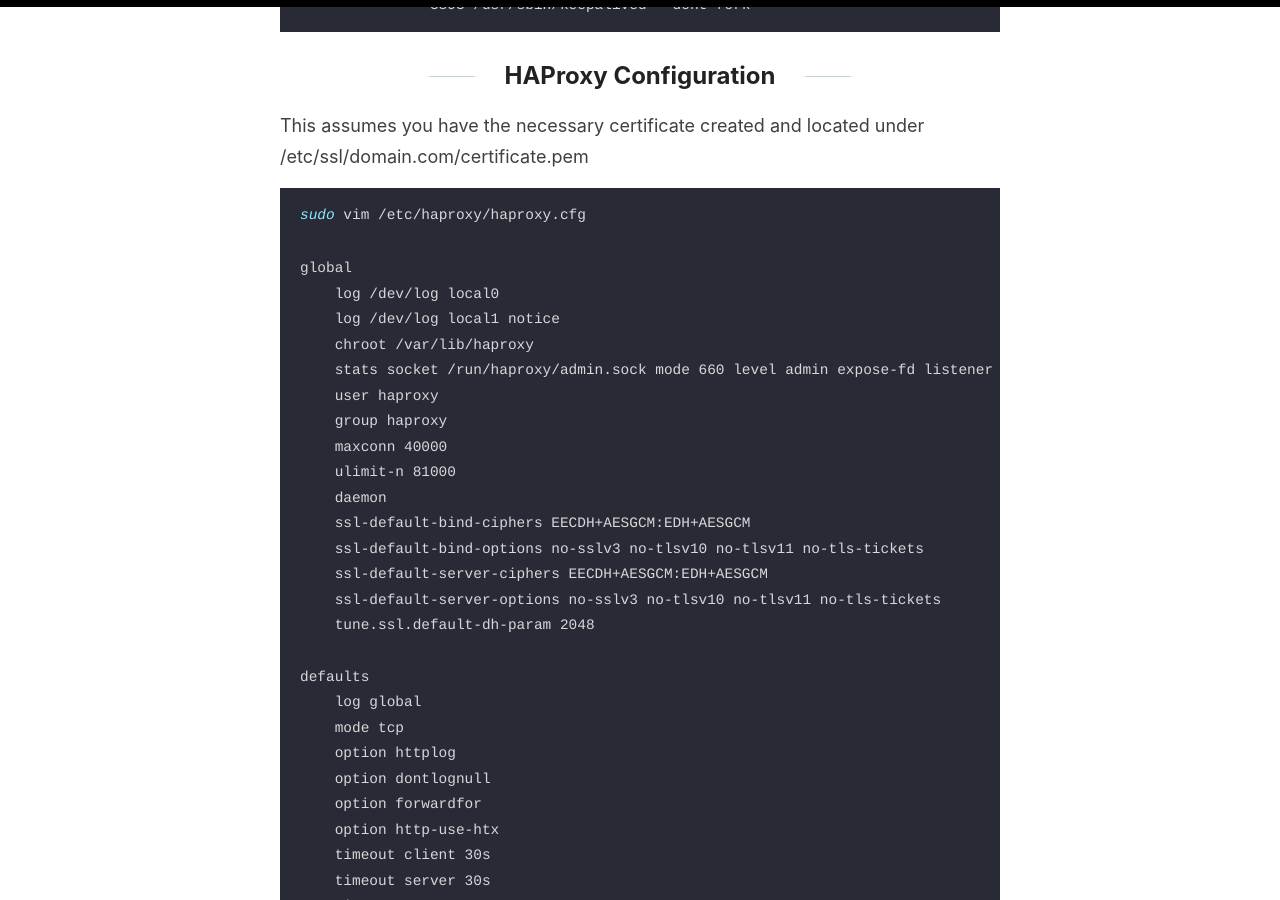
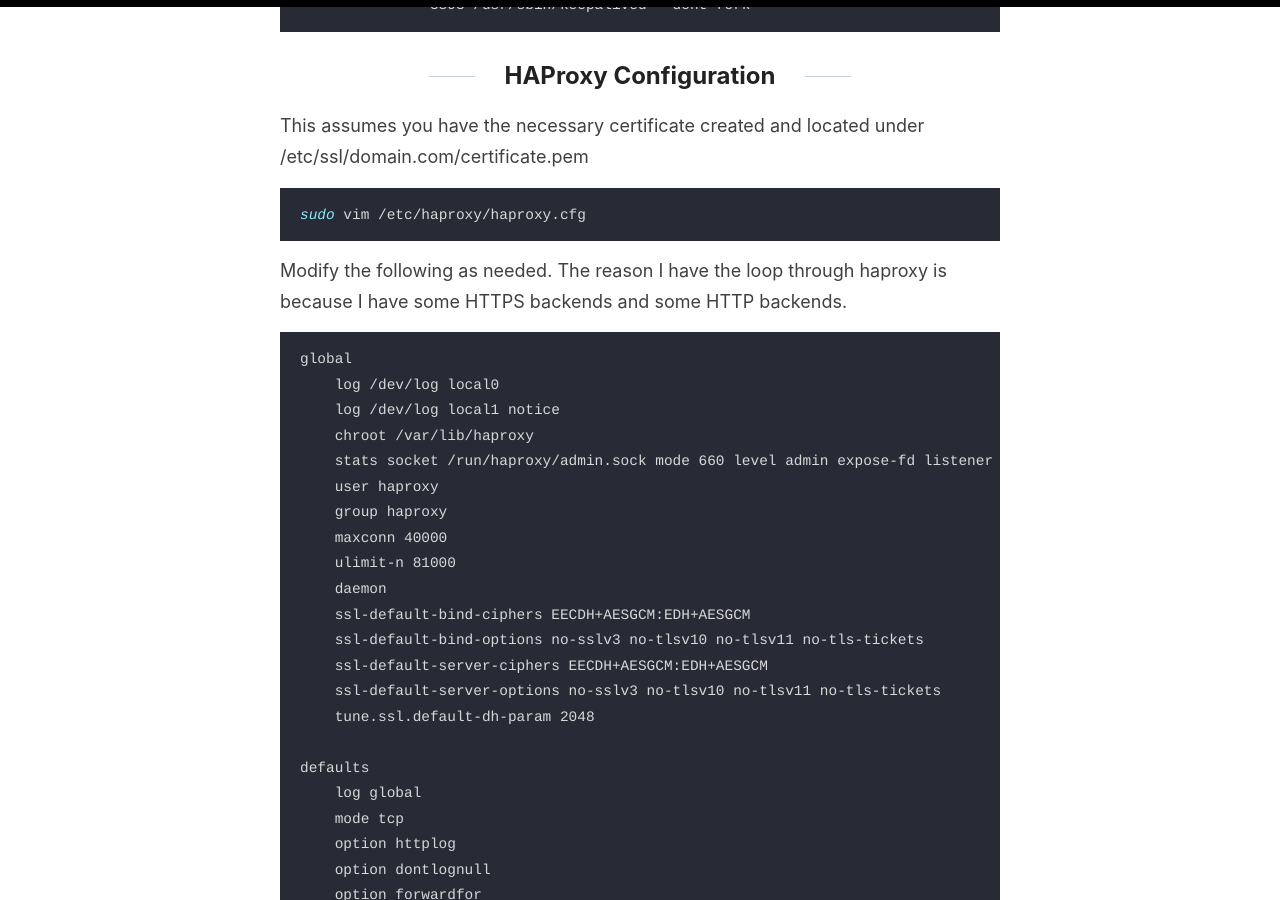
Before and after one commit to ciphermenial/ciphermenial.github.io, a Jekyll site: the page built from _posts/2020-06-10-configure-haproxy-for-adfs-cluster.md, in a window 1280 px wide and 900 px high, scrolled down 3499 px. Built offline with Jekyll 4.4.1, drawn with Linux system fonts in a browser that asks for light colours; comment, search, counter and statistics services are not loaded.

Commit message:
Update 2020-06-10-configure-haproxy-for-adfs-cluster.md

````diff
--- a/_posts/2020-06-10-configure-haproxy-for-adfs-cluster.md
+++ b/_posts/2020-06-10-configure-haproxy-for-adfs-cluster.md
@@ -134,6 +134,8 @@ This assumes you have the necessary certificate created and located under /etc/s
 sudo vim /etc/haproxy/haproxy.cfg
 ```
 
+Modify the following as needed. The reason I have the loop through haproxy is because I have some HTTPS backends and some HTTP backends.
+
 ```
 global
     log /dev/log local0
````
